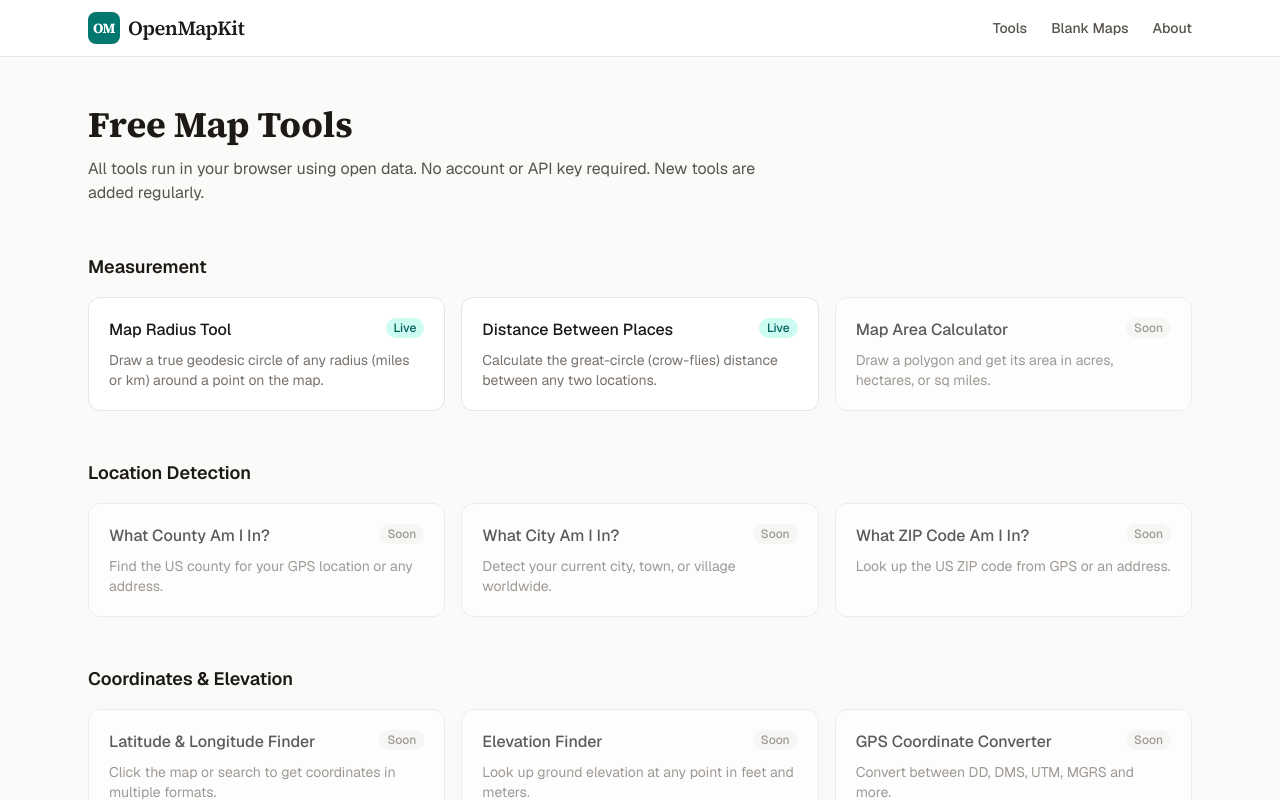
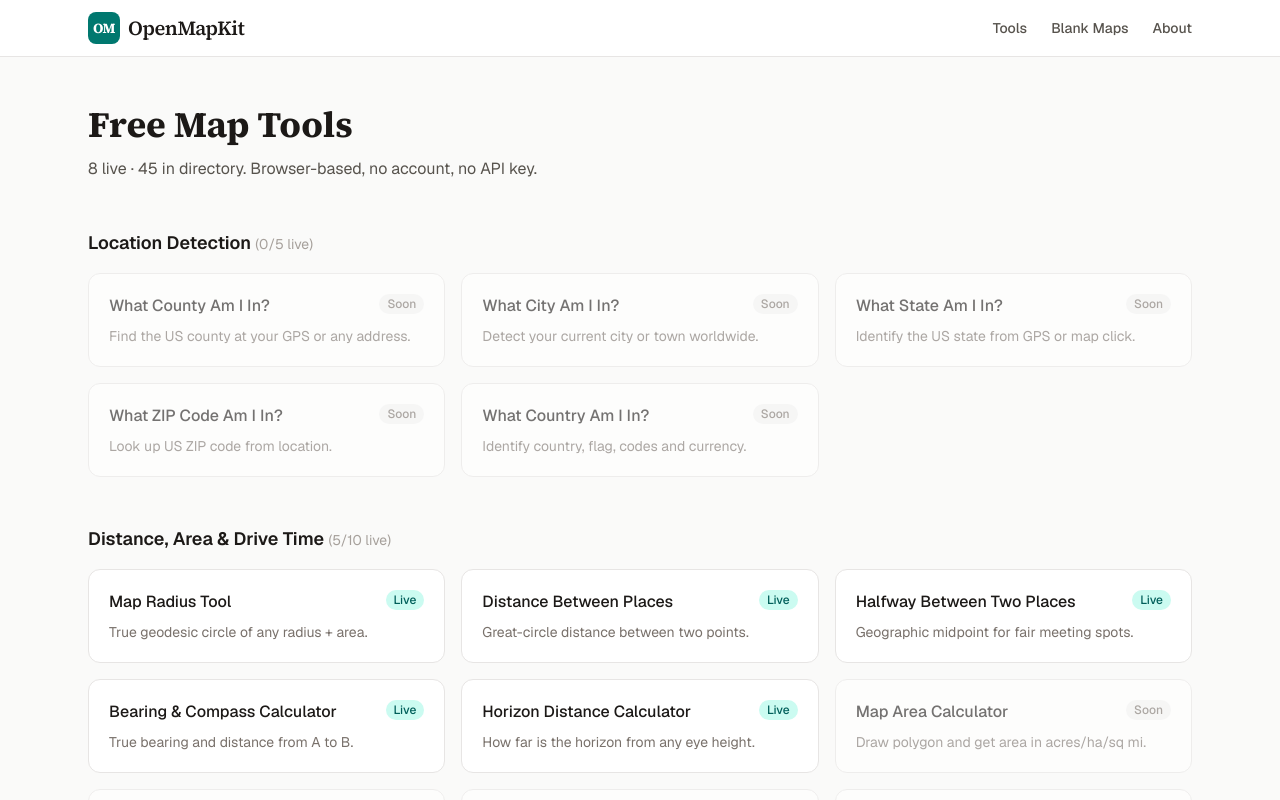
Before and after one commit to seoweblitewebservice-gif/openmapkit, a Next.js app: page /tools in a window 1280 px wide. Shown: the top 800 px of the page. Built offline with nearby package versions, Linux system fonts and the light colour scheme.

Commit message:
Full tools directory listing all categories with Live tools

```diff
--- a/src/app/tools/page.tsx
+++ b/src/app/tools/page.tsx
@@ -2,145 +2,126 @@ import Link from "next/link";
 import type { Metadata } from "next";
 
 export const metadata: Metadata = {
-  title: "Free Map Tools",
+  title: "Free Map Tools — Complete Directory",
   description:
-    "Directory of free interactive map tools: radius circles, distance calculators, elevation lookup, coordinate converters, and more.",
+    "Free interactive map tools: radius, distance, halfway, bearing, antipode, coordinates, horizon and more. No sign-up.",
 };
 
-const tools = [
+type Tool = { href: string; title: string; description: string; status: "live" | "soon" };
+
+const groups: { category: string; items: Tool[] }[] = [
   {
-    category: "Measurement",
+    category: "Location Detection",
     items: [
-      {
-        href: "/tools/radius",
-        title: "Map Radius Tool",
-        description:
-          "Draw a true geodesic circle of any radius (miles or km) around a point on the map.",
-        status: "live",
-      },
-      {
-        href: "/tools/distance",
-        title: "Distance Between Places",
-        description:
-          "Calculate the great-circle (crow-flies) distance between any two locations.",
-        status: "live",
-      },
-      {
-        href: "#",
-        title: "Map Area Calculator",
-        description: "Draw a polygon and get its area in acres, hectares, or sq miles.",
-        status: "soon",
-      },
+      { href: "#", title: "What County Am I In?", description: "Find the US county at your GPS or any address.", status: "soon" },
+      { href: "#", title: "What City Am I In?", description: "Detect your current city or town worldwide.", status: "soon" },
+      { href: "#", title: "What State Am I In?", description: "Identify the US state from GPS or map click.", status: "soon" },
+      { href: "#", title: "What ZIP Code Am I In?", description: "Look up US ZIP code from location.", status: "soon" },
+      { href: "#", title: "What Country Am I In?", description: "Identify country, flag, codes and currency.", status: "soon" },
     ],
   },
   {
-    category: "Location Detection",
+    category: "Distance, Area & Drive Time",
     items: [
-      {
-        href: "#",
-        title: "What County Am I In?",
-        description: "Find the US county for your GPS location or any address.",
-        status: "soon",
-      },
-      {
-        href: "#",
-        title: "What City Am I In?",
-        description: "Detect your current city, town, or village worldwide.",
-        status: "soon",
-      },
-      {
-        href: "#",
-        title: "What ZIP Code Am I In?",
-        description: "Look up the US ZIP code from GPS or an address.",
-        status: "soon",
-      },
+      { href: "/tools/radius", title: "Map Radius Tool", description: "True geodesic circle of any radius + area.", status: "live" },
+      { href: "/tools/distance", title: "Distance Between Places", description: "Great-circle distance between two points.", status: "live" },
+      { href: "/tools/halfway", title: "Halfway Between Two Places", description: "Geographic midpoint for fair meeting spots.", status: "live" },
+      { href: "/tools/bearing", title: "Bearing & Compass Calculator", description: "True bearing and distance from A to B.", status: "live" },
+      { href: "/tools/horizon", title: "Horizon Distance Calculator", description: "How far is the horizon from any eye height.", status: "live" },
+      { href: "#", title: "Map Area Calculator", description: "Draw polygon and get area in acres/ha/sq mi.", status: "soon" },
+      { href: "#", title: "Drive Time Map", description: "Isochrone — reach by car/bike/foot in set time.", status: "soon" },
+      { href: "#", title: "Crow Flies Distance", description: "Straight-line vs driving distance comparison.", status: "soon" },
+      { href: "#", title: "Multi-Stop Route Distance", description: "Total mileage across up to 25 stops.", status: "soon" },
+      { href: "#", title: "Distance Matrix Calculator", description: "Pairwise distance matrix for 2–50 points.", status: "soon" },
     ],
   },
   {
-    category: "Coordinates & Elevation",
+    category: "Coordinates, Elevation & Reference",
     items: [
-      {
-        href: "#",
-        title: "Latitude & Longitude Finder",
-        description: "Click the map or search to get coordinates in multiple formats.",
-        status: "soon",
-      },
-      {
-        href: "#",
-        title: "Elevation Finder",
-        description: "Look up ground elevation at any point in feet and meters.",
-        status: "soon",
-      },
-      {
-        href: "#",
-        title: "GPS Coordinate Converter",
-        description: "Convert between DD, DMS, UTM, MGRS and more.",
-        status: "soon",
-      },
+      { href: "/tools/lat-long", title: "Latitude & Longitude Finder", description: "Click map or GPS for DD and DMS coordinates.", status: "live" },
+      { href: "/tools/antipode", title: "Antipode Finder", description: "Exact opposite point on Earth.", status: "live" },
+      { href: "/tools/random-location", title: "Random Location Generator", description: "Uniform random point on the sphere.", status: "live" },
+      { href: "#", title: "Elevation Finder", description: "Ground elevation at any point (ft & m).", status: "soon" },
+      { href: "#", title: "What Is My Elevation?", description: "Your current elevation via GPS.", status: "soon" },
+      { href: "#", title: "Address to Coordinates", description: "Geocode address to lat/lng.", status: "soon" },
+      { href: "#", title: "Coordinates to Address", description: "Reverse geocode lat/lng to address.", status: "soon" },
+      { href: "#", title: "GPS Coordinate Converter", description: "Convert DD, DMS, UTM, MGRS.", status: "soon" },
+      { href: "#", title: "Time Zone Finder", description: "Time zone and live local time.", status: "soon" },
+      { href: "#", title: "Sunrise & Sunset Calculator", description: "Sunrise, sunset, twilight, day length.", status: "soon" },
+      { href: "#", title: "Map Tunnel", description: "Where a tunnel through Earth exits.", status: "soon" },
+      { href: "#", title: "Geographic Center Finder", description: "Centroid of country or US state.", status: "soon" },
     ],
   },
   {
-    category: "Map Makers",
+    category: "Geographic Data & Lookup",
     items: [
-      {
-        href: "#",
-        title: "Pin Drop Map",
-        description: "Drop labeled pins, color-code them, and share via URL.",
-        status: "soon",
-      },
-      {
-        href: "#",
-        title: "CSV to Map",
-        description: "Plot spreadsheet rows of coordinates as markers or a heatmap.",
-        status: "soon",
-      },
+      { href: "#", title: "Find ZIP Codes in Radius", description: "US ZIP codes within radius; CSV export.", status: "soon" },
+      { href: "#", title: "Find Cities in Radius", description: "US cities in radius by population.", status: "soon" },
+      { href: "#", title: "Population Within Radius", description: "People living inside any US radius.", status: "soon" },
+      { href: "#", title: "Address to County Lookup", description: "County for any US address.", status: "soon" },
+      { href: "#", title: "Find Nearest National Park", description: "Rank 63 US national parks by distance.", status: "soon" },
+    ],
+  },
+  {
+    category: "Map Makers & Cartography",
+    items: [
+      { href: "#", title: "Pin Drop Map", description: "Drop labeled pins; share via URL.", status: "soon" },
+      { href: "#", title: "Map Drawer", description: "Draw lines, shapes, arrows on map.", status: "soon" },
+      { href: "#", title: "Color a Map", description: "Fill countries or states with color.", status: "soon" },
+      { href: "#", title: "CSV to Map", description: "Plot spreadsheet lat/lng rows.", status: "soon" },
+      { href: "#", title: "KML / GeoJSON / GPX Viewer", description: "Open and convert map files.", status: "soon" },
+      { href: "#", title: "Google Maps Embed Generator", description: "Free embed code — no API key.", status: "soon" },
+    ],
+  },
+  {
+    category: "Sun, Moon & Lines",
+    items: [
+      { href: "#", title: "Day Night Map", description: "Live day/night terminator.", status: "soon" },
+      { href: "#", title: "Moon Phase Calendar", description: "Tonight’s phase and calendar.", status: "soon" },
+      { href: "#", title: "Equator", description: "Equator and countries it crosses.", status: "soon" },
+      { href: "#", title: "Tropic of Cancer / Capricorn", description: "Tropics mapped with lands along them.", status: "soon" },
+      { href: "#", title: "Arctic / Antarctic Circle", description: "Polar circles and midnight sun.", status: "soon" },
+      { href: "#", title: "Prime Meridian", description: "0° longitude through Greenwich.", status: "soon" },
+      { href: "#", title: "International Date Line", description: "Date Line and its zigzag.", status: "soon" },
     ],
   },
 ];
 
 export default function ToolsPage() {
+  const liveCount = groups.reduce((n, g) => n + g.items.filter((t) => t.status === "live").length, 0);
+  const totalCount = groups.reduce((n, g) => n + g.items.length, 0);
+
   return (
     <div className="mx-auto max-w-6xl px-4 py-12 sm:px-6">
-      <h1 className="font-serif text-3xl font-bold text-stone-900 sm:text-4xl">
-        Free Map Tools
-      </h1>
+      <h1 className="font-serif text-3xl font-bold text-stone-900 sm:text-4xl">Free Map Tools</h1>
       <p className="mt-3 max-w-2xl text-stone-600">
-        All tools run in your browser using open data. No account or API key
-        required. New tools are added regularly.
+        {liveCount} live · {totalCount} in directory. Browser-based, no account, no API key.
       </p>
-
       <div className="mt-12 space-y-12">
-        {tools.map((group) => (
+        {groups.map((group) => (
           <section key={group.category}>
             <h2 className="text-lg font-semibold text-stone-900">
-              {group.category}
+              {group.category}{" "}
+              <span className="text-sm font-normal text-stone-400">
+                ({group.items.filter((t) => t.status === "live").length}/{group.items.length} live)
+              </span>
             </h2>
             <div className="mt-4 grid gap-4 sm:grid-cols-2 lg:grid-cols-3">
               {group.items.map((tool) => (
                 <Link
                   key={tool.title}
                   href={tool.href}
-                  className={`rounded-xl border border-border bg-white p-5 transition ${
-                    tool.status === "live"
-                      ? "hover:border-teal-300 hover:shadow-md"
-                      : "opacity-70 cursor-default"
+                  className={`rounded-xl border border-stone-200 bg-white p-5 transition ${
+                    tool.status === "live" ? "hover:border-teal-300 hover:shadow-md" : "opacity-60 cursor-default pointer-events-none"
                   }`}
                 >
                   <div className="flex items-start justify-between gap-2">
                     <h3 className="font-medium text-stone-900">{tool.title}</h3>
-                    {tool.status === "live" ? (
-                      <span className="shrink-0 rounded-full bg-teal-100 px-2 py-0.5 text-xs font-medium text-teal-800">
-                        Live
-                      </span>
-                    ) : (
-                      <span className="shrink-0 rounded-full bg-stone-100 px-2 py-0.5 text-xs font-medium text-stone-500">
-                        Soon
-                      </span>
-                    )}
+                    <span className={`shrink-0 rounded-full px-2 py-0.5 text-xs font-medium ${
+                      tool.status === "live" ? "bg-teal-100 text-teal-800" : "bg-stone-100 text-stone-500"
+                    }`}>{tool.status === "live" ? "Live" : "Soon"}</span>
                   </div>
-                  <p className="mt-2 text-sm text-stone-500">
-                    {tool.description}
-                  </p>
+                  <p className="mt-2 text-sm text-stone-500">{tool.description}</p>
                 </Link>
               ))}
             </div>
```
